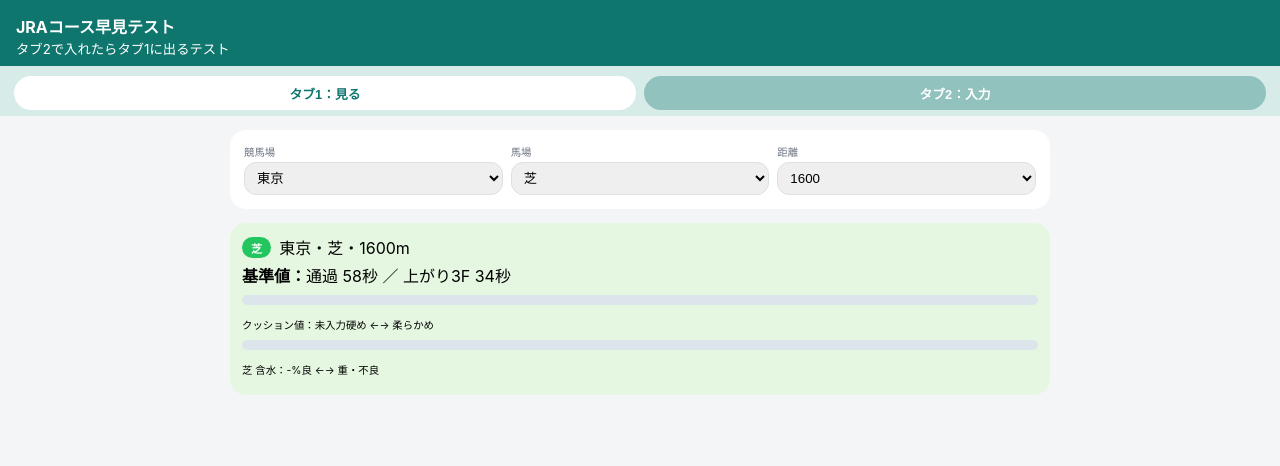
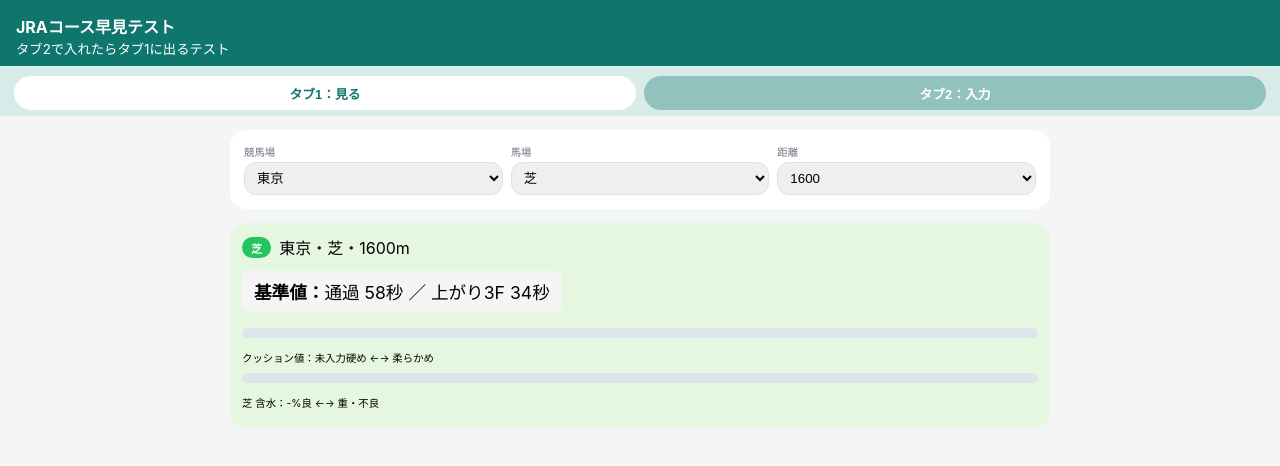
Before and after one commit to kadoya-ebi/keiba-analytics, a plain HTML site: page index.html in a window 1280 px wide. Drawn offline with Linux system fonts and the light colour scheme.

Commit message:
Update index.html

```diff
--- a/index.html
+++ b/index.html
@@ -29,6 +29,14 @@
     .track-input{border-bottom:1px solid rgba(0,0,0,.03);padding:10px 0;}
     .input-line{display:flex;gap:6px;flex-wrap:wrap;margin-bottom:5px;}
     .small-inp{flex:0 0 70px;}
+   .time-box {
+  text-align: center;
+  font-size: 1.1em;
+  background-color: #f5f5f5;
+  padding: 8px 12px;
+  border-radius: 8px;
+  margin: 8px 0;
+}
     .small-btn{border:none;background:#0f766e;color:#fff;border-radius:10px;padding:3px 10px;font-size:.7rem;}
   </style>
 </head>
```
